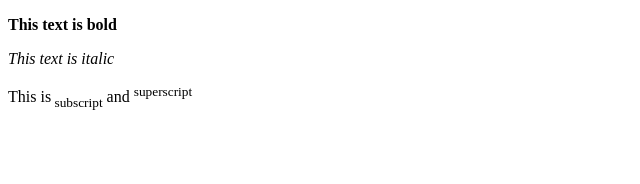
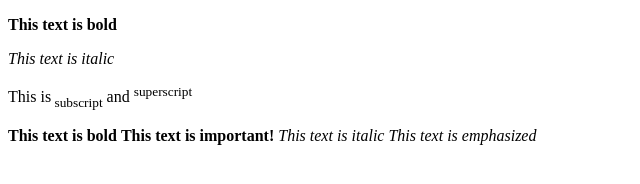
Before and after one commit to iDnse/html, a plain HTML site: page 08_formateo_de_texto.html in a window 1280 px wide. Shown: the whole page, without its empty margins (0-640 px from the left). Drawn offline with Linux system fonts and the light colour scheme.

Commit message:
final de formateo

```diff
--- a/08_formateo_de_texto.html
+++ b/08_formateo_de_texto.html
@@ -9,3 +9,38 @@
 
 </body>
 </html>
+
+<!-- Elementos de formato HTML, fueron diseñados para mostrar tipos especiales de texto:
+<b>- Texto en negrita
+<strong>- Texto importante
+<i>- Texto en cursiva
+<em>- Texto enfatizado
+<mark>- Texto marcado
+<small>- Texto más pequeño
+<del>- Texto eliminado
+<ins>- Texto insertado
+<sub>- Texto en subíndice
+<sup>- Texto en superíndice -->
+
+<!-- <b> y <strong> -->
+<!-- El elemento HTML <b> define texto en negrita, sin ninguna importancia extra. -->
+<b>This text is bold</b>
+
+<!-- El elemento HTML <strong> define texto con gran importancia. El contenido
+que se encuentra dentro de él normalmente se muestra en negrita -->
+<strong>This text is important!</strong>
+
+<!-- <i> y <em></em> -->
+
+<!-- El elemento HTML <i> define una parte del texto en una voz o estilo alternativo.
+El contenido que se encuentra dentro de él normalmente se muestra en cursiva. -->
+
+<!-- La <i>etiqueta se utiliza a menudo para indicar un término técnico,
+una frase de otro idioma, un pensamiento, el nombre de un barco, etc. -->
+<i>This text is italic</i>
+
+<!-- El elemento HTML <em>define el texto resaltado. El contenido que se encuentra
+entro de él normalmente se muestra en cursiva. -->
+
+<!-- Un lector de pantalla pronunciará las palabras <em> con énfasis, utilizando estrés verbal. -->
+<em>This text is emphasized</em>
```
